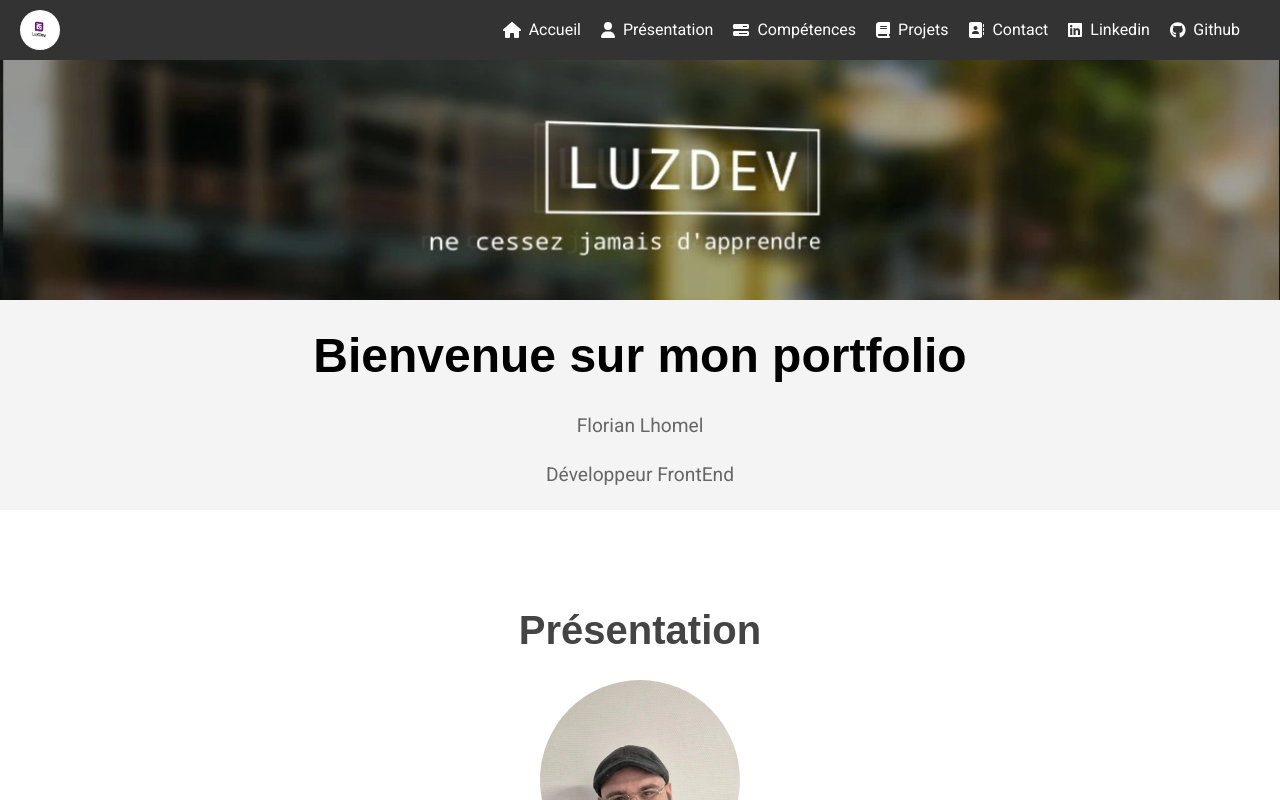
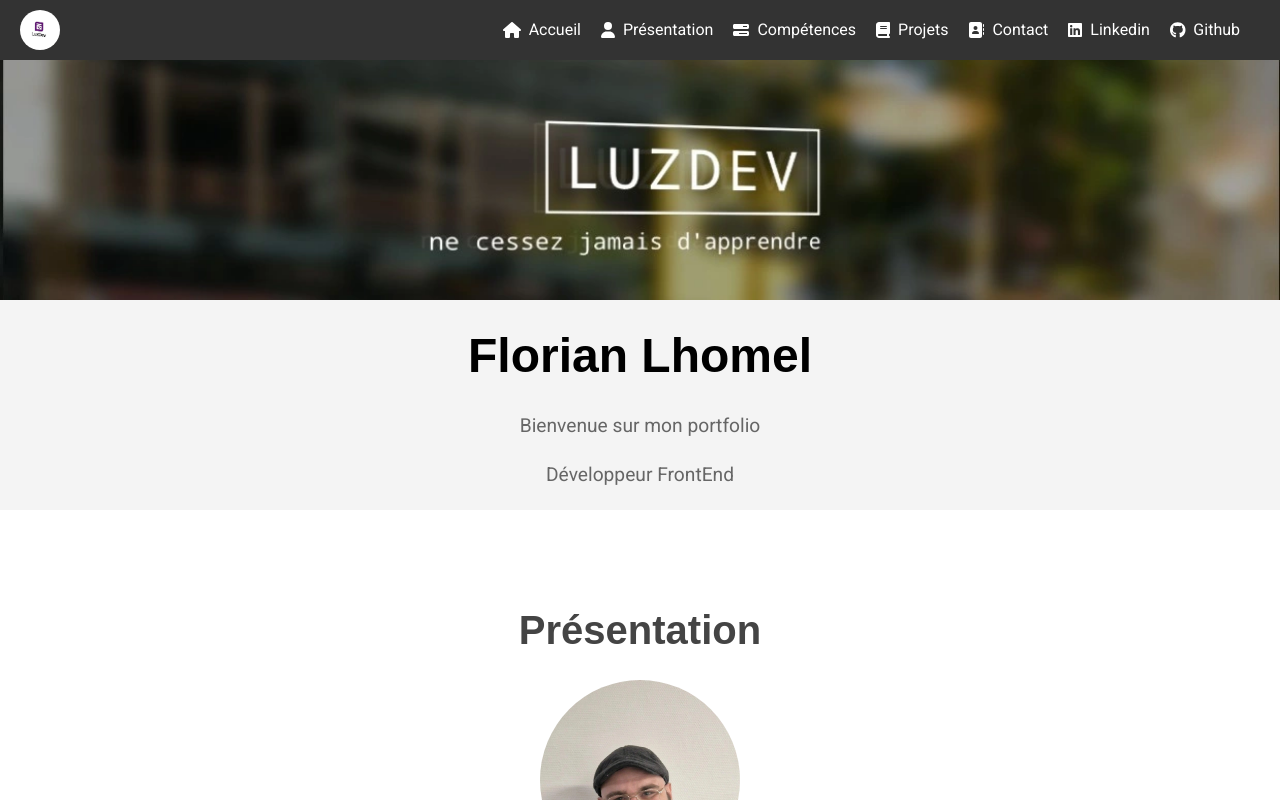
Before and after one commit to Luzdeveloper/Portfolio-React-2024, a React (Vite) app: page / in a window 1280 px wide. Shown: the top 800 px of the page. Built offline with nearby package versions, Linux system fonts and the light colour scheme; a web font is replaced by a local one.

Commit message:
update hero section, contact form

```diff
--- a/src/components/Hero.jsx
+++ b/src/components/Hero.jsx
@@ -6,8 +6,8 @@ export function Hero() {
     <section id="Accueil" className="hero">
       <img src={banniere} alt="banniere" className="banniere"/>
       <div className="textContainer">
-      <h1>Bienvenue sur mon portfolio</h1>
-      <p>Florian Lhomel</p>
+      <h1>Florian Lhomel</h1>
+      <p>Bienvenue sur mon portfolio</p>
       <p>Développeur FrontEnd</p>
       </div>
     </section>
--- a/src/index.css
+++ b/src/index.css
@@ -47,7 +47,9 @@ h1, h2, h3, h4, h5, h6 {
   isolation: isolate;
 }
 
-
+html{
+  scroll-behavior: smooth;
+}
 body{
   font-family: 'Roboto', sans-serif;
 }
--- a/src/styles/aboutme.css
+++ b/src/styles/aboutme.css
@@ -28,7 +28,7 @@
   }
 
   .aboutme h2 {
-    font-size: 2rem;
+    font-size: 2.5rem;
   }
 
   .aboutme p {
--- a/src/styles/contact.css
+++ b/src/styles/contact.css
@@ -6,6 +6,7 @@ form {
   background-color: #ffffff;
   box-shadow: 0 4px 8px rgba(0, 0, 0, 0.1);
   border-radius: 8px;
+  margin-bottom: 25px;
 }
 
 section h2{
@@ -13,6 +14,7 @@ section h2{
   margin-top: 20px;
   margin-bottom: 20px;
   color: #444;
+  font-size: 2.5rem;
 }
 
 form div {
```
